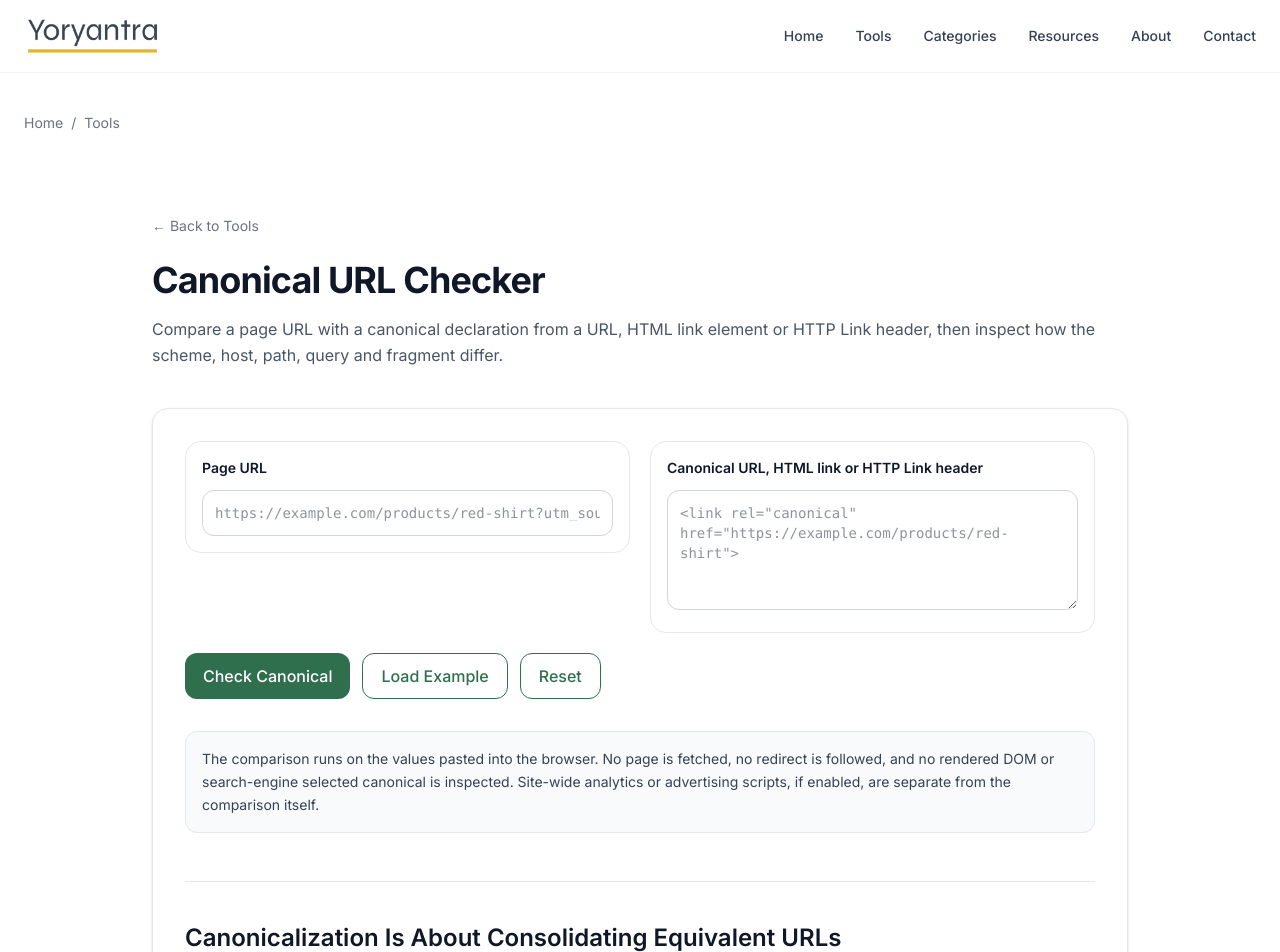
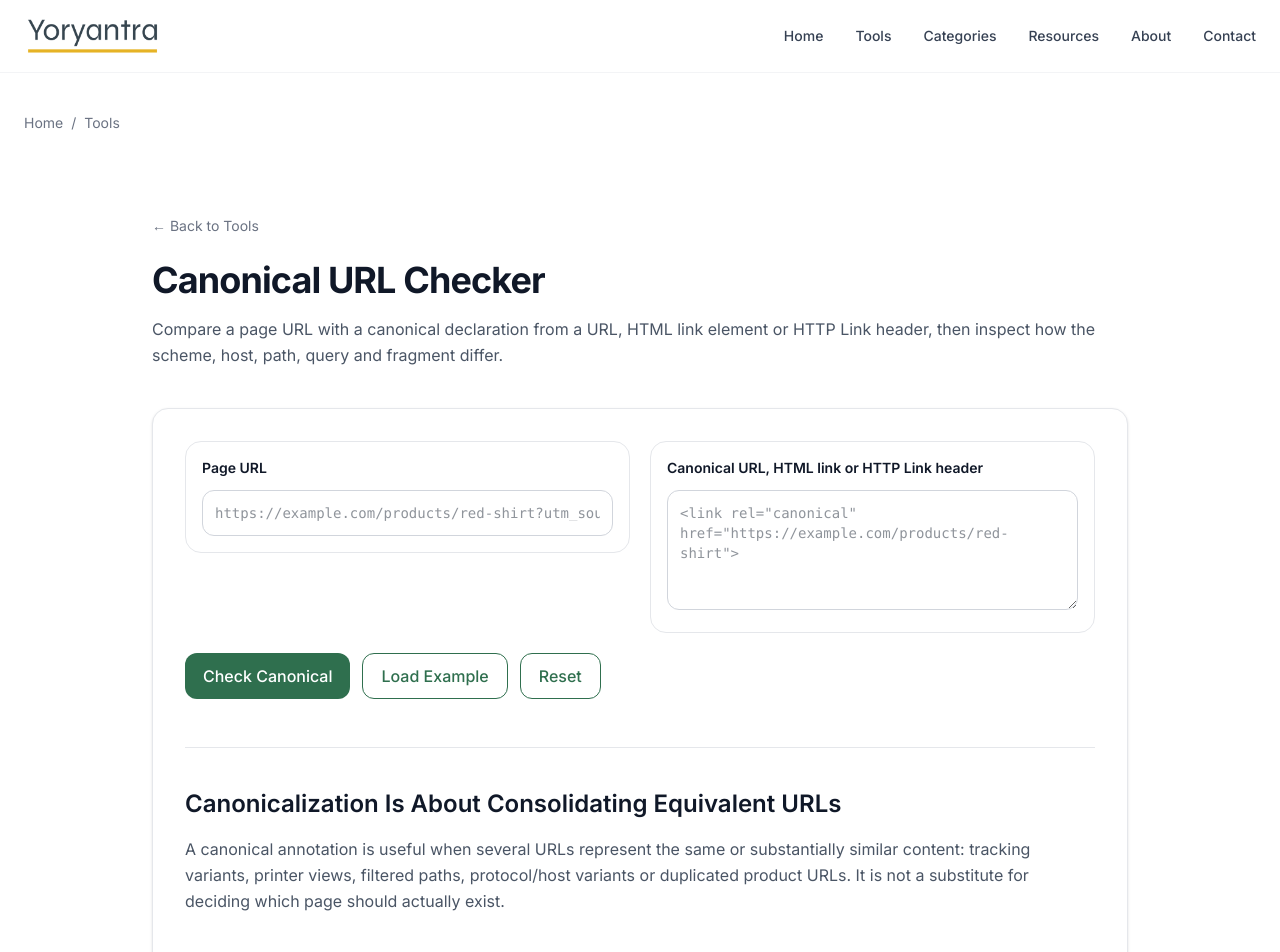
Before and after one commit to vaarunsonawwane-ops/yoryantra-new, a Next.js app: page /tools/canonical-url-checker in a window 1280 px wide. Shown: the top 952 px of the page. Built offline with nearby package versions, Linux system fonts and the light colour scheme.

Commit message:
Update ToolClient.tsx

```diff
--- a/app/tools/canonical-url-checker/ToolClient.tsx
+++ b/app/tools/canonical-url-checker/ToolClient.tsx
@@ -843,13 +843,6 @@ export default function ToolClient() {
         </div>
       ) : null}
 
-      <div className="mt-8 rounded-xl border border-gray-200 bg-gray-50 p-4 text-sm leading-relaxed text-gray-700">
-        The comparison runs on the values pasted into the browser. No page is
-        fetched, no redirect is followed, and no rendered DOM or search-engine
-        selected canonical is inspected. Site-wide analytics or advertising
-        scripts, if enabled, are separate from the comparison itself.
-      </div>
-
       <section className="mt-12 border-t border-gray-200 pt-10">
         <h2 className="text-2xl font-semibold text-gray-900">
           Canonicalization Is About Consolidating Equivalent URLs
```
